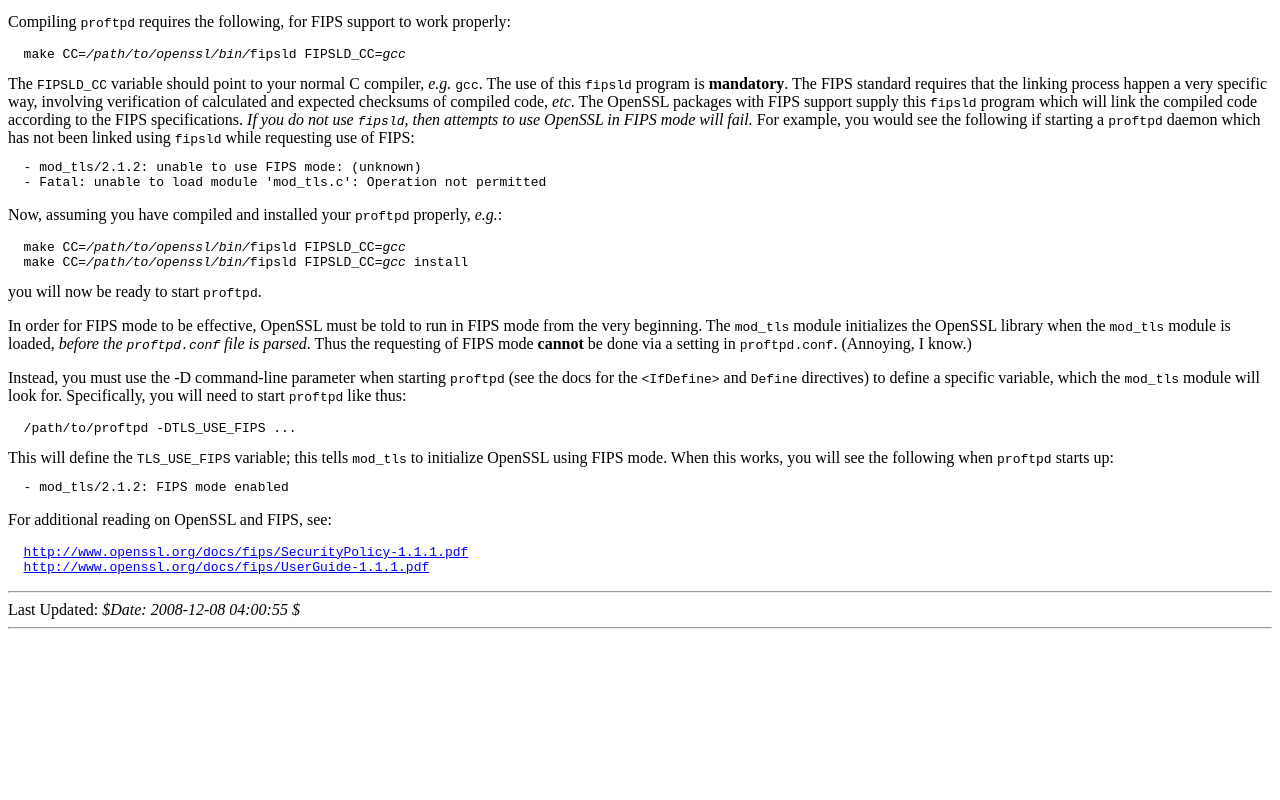
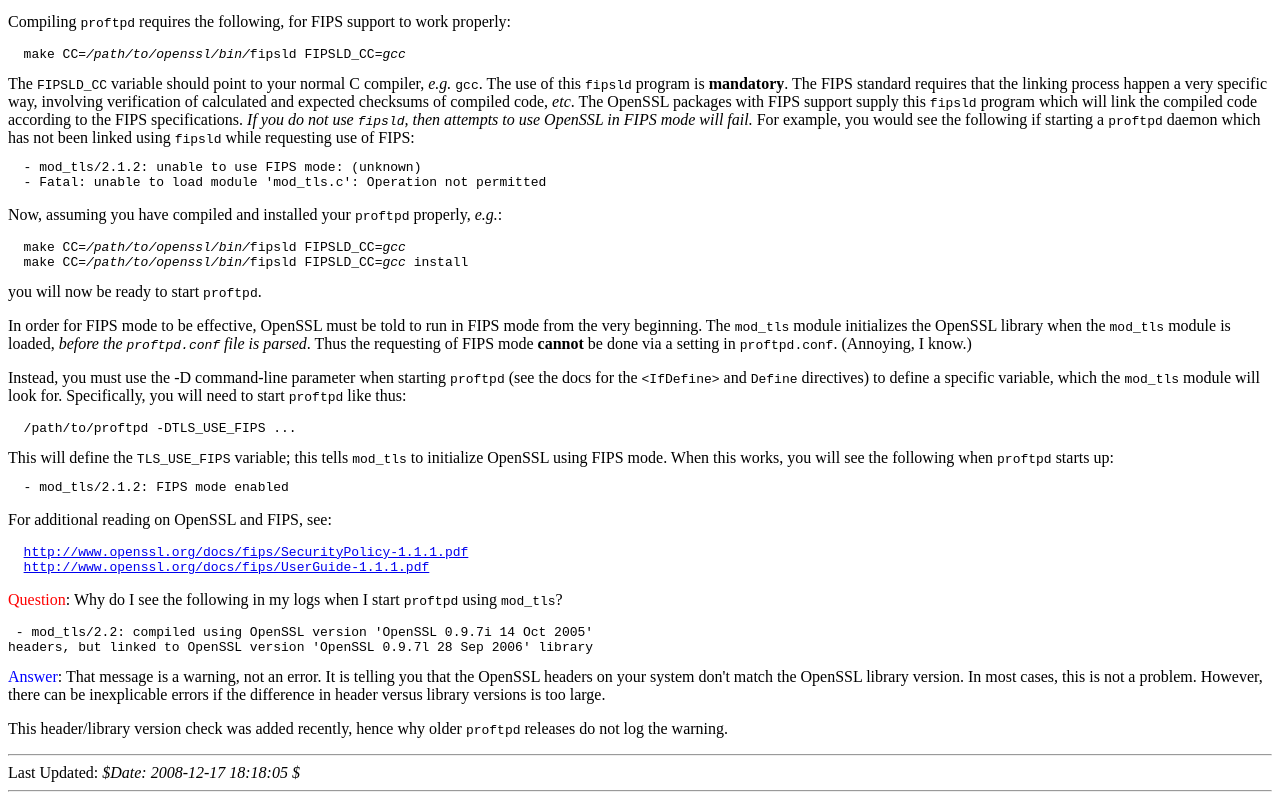
Before and after one commit to proftpd/proftpd, a plain HTML site: page doc/howto/TLS.html in a window 1280 px wide. Shown: the part 4317-5117 px from the top of the page. Before the commit the page ends 4954 px from the top, so only its background shows below. Drawn offline with Linux system fonts and the light colour scheme.

Commit message:
Add a FAQ about the OpenSSL header/library version mismatch warning.

```diff
--- a/doc/howto/TLS.html
+++ b/doc/howto/TLS.html
@@ -1,4 +1,4 @@
-<!-- $Id: TLS.html,v 1.18 2008-12-08 04:00:55 castaglia Exp $ -->
+<!-- $Id: TLS.html,v 1.19 2008-12-17 18:18:05 castaglia Exp $ -->
 <!-- $Source: /home/proftpd-core/backup/proftp-cvsroot/proftpd/doc/howto/TLS.html,v $ -->
 
 <html>
@@ -513,9 +513,26 @@ For additional reading on OpenSSL and FIPS, see:
   <a href="http://www.openssl.org/docs/fips/UserGuide-1.1.1.pdf">http://www.openssl.org/docs/fips/UserGuide-1.1.1.pdf</a>
 </pre>
 
+<p><a name="TLSVersionWarning">
+<font color=red>Question</font>: Why do I see the following in my logs when
+I start <code>proftpd</code> using <code>mod_tls</code>?
+<pre>
+ - mod_tls/2.2: compiled using OpenSSL version 'OpenSSL 0.9.7i 14 Oct 2005'
+headers, but linked to OpenSSL version 'OpenSSL 0.9.7l 28 Sep 2006' library
+</pre>
+<font color=blue>Answer</font>: That message is a warning, not an error.  It
+is telling you that the OpenSSL headers on your system don't match the OpenSSL
+library version.  In most cases, this is not a problem.  However, there
+can be inexplicable errors if the difference in header versus library versions
+is too large.
+
+<p>
+This header/library version check was added recently, hence why older
+<code>proftpd</code> releases do not log the warning.
+
 <p>
 <hr>
-Last Updated: <i>$Date: 2008-12-08 04:00:55 $</i><br>
+Last Updated: <i>$Date: 2008-12-17 18:18:05 $</i><br>
 <hr>
 
 </body>
```
